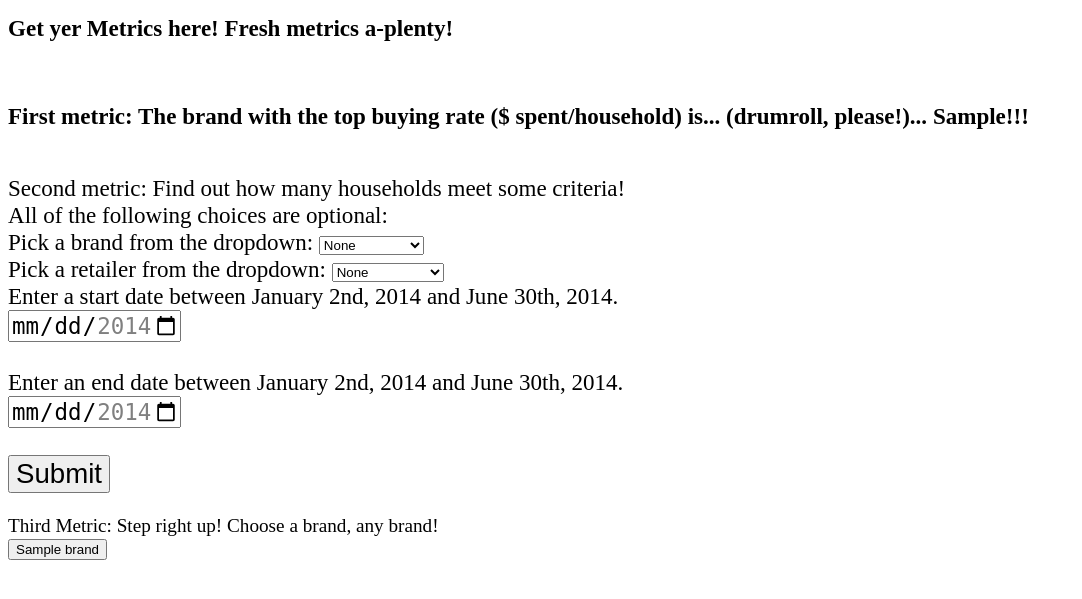
After one commit to lyrahalden/metrics_exercise, a Flask app: template templates/view.html in a window 1280 px wide. The commit adds this page. Shown: the top 599 px of the page, without its empty margins (0-1082 px from the left). Run offline with Flask 2, Linux system fonts and the light colour scheme; the template is opened without the code that fills it: most values are stand-ins (such as "Sample title", 1, 10 or a date in 2020).

Commit message:
put up some views

```diff
--- a/server.py
+++ b/server.py
@@ -1,4 +1,8 @@
 import pandas as pd
+
+from datetime import datetime
+
+from copy import copy
 
 """Metrics for Energy Drinks"""
 
@@ -6,8 +10,7 @@ from jinja2 import StrictUndefined
 
 from flask_debugtoolbar import DebugToolbarExtension
 
-from flask import (Flask, render_template, redirect, request, flash,
-                   session)
+from flask import (Flask, render_template, redirect, request, jsonify)
 
 app = Flask(__name__)
 
@@ -18,35 +21,29 @@ app.secret_key = "kittykat"
 # silently. Fixes this so that, instead, it raises an error.
 app.jinja_env.undefined = StrictUndefined
 
-
-@app.route('/')
-def index():
-    """Homepage."""
-
-    return render_template('homepage.html')
-
-
 ##############################################################################
 # Helper functions
 
 
 def read_and_clean():
-    """A helper function to read in data from the csv file and do some cleaning/parsing for price and date"""
+    """A helper function to read in data from the csv file
+        and do some cleaning/parsing for price and date"""
 
     # read in csv data, parse dates, set index to Trip ID
-    trips_df = pd.read_csv("./data/trips_gdrive.csv", sep=',', header=0, parse_dates=['Date'], index_col=['Trip ID'])
+    df = pd.read_csv("./data/trips_gdrive.csv", sep=',', header=0,
+                        parse_dates=['Date'], index_col=['Trip ID'])
 
     # remove dollar sign from price and change data type to int
-    trips_df['Item Dollars'] = (trips_df['Item Dollars'].str.strip('$').astype(int))
+    df['Item Dollars'] = (df['Item Dollars'].str.strip('$').astype(int))
 
-    return trips_df
+    return df
 
 
 def retailer_affinity(focus_brand):
     """Given a brand, returns the strongest retailer affinity relative to other brands"""
 
-    # call helper function to read and clean csv file
-    trips_df = read_and_clean()
+    # save a copy of global df in local variable
+    trips_df = copy(GLOBAL_DF)
 
     # if the brand name passed in exists in the dataframe
     if str(focus_brand) in trips_df['Parent Brand'].values:
@@ -62,7 +59,8 @@ def retailer_affinity(focus_brand):
     # only select the Retailer and Item Dollars columns
     trips_focus_brand = trips_focus_brand[['Retailer', 'Item Dollars']]
 
-    # sum up Item Dollar values and group by Retailer, then sort by the sum of Item Dollar values with biggest sum at the top
+    # sum up Item Dollar values and group by Retailer, then sort by the sum of
+    # Item Dollar values with biggest sum at the top
     most_selling_retailer = trips_focus_brand.groupby('Retailer').aggregate(sum).sort_values('Item Dollars', ascending=False)
 
     # returns the value of the index of the first row, which is the retailer name
@@ -72,8 +70,8 @@ def retailer_affinity(focus_brand):
 def count_hhs(brand=None, retailer=None, start_date=None, end_date=None):
     """Given inputs, returns the number of households that matches the inputs"""
 
-    # read in the csv file and clean/parse it
-    trips_df = read_and_clean()
+    # save a copy of global df in local variable
+    trips_df = copy(GLOBAL_DF)
 
     # check if a brand name has been passed in and exists in the Parent Brand column
     if brand and brand in trips_df['Parent Brand'].values:
@@ -105,8 +103,8 @@ def count_hhs(brand=None, retailer=None, start_date=None, end_date=None):
 def top_buying_brand():
     """Returns the brand with the top buying rate ($ spent per household)"""
 
-    # call helper function to read and clean csv file
-    trips_df = read_and_clean()
+    # save a copy of global df in local variable
+    trips_df = copy(GLOBAL_DF)
 
     # add up all the dollars spent for each brand
     dollars_spent = trips_df[['Parent Brand', 'Item Dollars']].groupby('Parent Brand').aggregate(sum)
@@ -120,8 +118,48 @@ def top_buying_brand():
     # divide the $ spent by the number of households for each brand
     buying_rate = dollars_spent['Item Dollars'] / dollars_spent['num_households']
 
-    # return the value of the index at the top of the list, which is the name of the brand with the highest buying rate
+    # return the value of the index at the top of the list,
+    # which is the name of the brand with the highest buying rate
     return buying_rate.index[0]
+
+##############################################################################
+
+GLOBAL_DF = read_and_clean()
+
+
+@app.route('/', methods=["GET", "POST"])
+def index():
+    """Homepage."""
+
+    if request.method == "GET":
+
+        return render_template('view.html',
+            retailers=GLOBAL_DF['Retailer'].unique(), brands=GLOBAL_DF['Parent Brand'].unique(),
+            top_brand=top_buying_brand(), )
+
+    elif request.method == "POST":
+
+        start_date = request.form.get("start")
+        end_date = request.form.get("end")
+        brand = request.form.get("brand")
+        retailer = request.form.get("retailer")
+
+        return render_template('hhs_answer.html',
+            result=count_hhs(brand=brand, retailer=retailer, start_date=start_date, end_date=end_date))
+
+
+@app.route("/affinity.json", methods=["POST"])
+def get_retailer():
+    """Makes ajax call to get retailer with highest affinity"""
+
+    brand = request.form.get("brand")
+    print brand
+
+    retailer = retailer_affinity(brand)
+
+    json_retailer = {"retailer": retailer}
+
+    return jsonify(json_retailer)
 
 
 if __name__ == "__main__":
@@ -131,9 +169,7 @@ if __name__ == "__main__":
     # make sure templates, etc. are not cached in debug mode
     app.jinja_env.auto_reload = app.debug
 
-    connect_to_db(app)
-
-    # Use the DebugToolbar
-    DebugToolbarExtension(app)
+    # # Use the DebugToolbar
+    # DebugToolbarExtension(app)
 
     app.run(port=5000, host='0.0.0.0')
--- /dev/null
+++ b/static/ajax.js
@@ -0,0 +1,14 @@
+"use strict";
+
+function displayRetailer(results){
+    var retailer_dict = results;
+    console.log(retailer_dict["retailer"]);
+    $('#retailer').html(retailer_dict["retailer"]);
+
+}
+
+$('#brand').on('click', ".chosen-brand", function() {
+    var brand = $(this).html();
+    console.log(brand);
+    $.post("/affinity.json", {"brand": brand}, displayRetailer);
+});
--- /dev/null
+++ b/static/style.css
@@ -0,0 +1,4 @@
+body, input, form, h1, h3 {
+    font-size: 120%;
+    display: block;
+}
--- a/templates/base.html
+++ b/templates/base.html
@@ -1,14 +1,18 @@
 <!doctype html>
 <html>
 <head>
+
   <title>{% block title %} TITLE GOES HERE {% endblock %}</title>
+
+  <link rel="stylesheet" href="/static/style.css">
+
 </head>
 
 <body>
 
   {% block content %} CONTENT GOES HERE {% endblock %}
 
-<script src="http://code.jquery.com/jquery.js"></script>
+<script src="https://code.jquery.com/jquery-1.12.4.js"></script>
 <script src="/static/ajax.js"></script>
 
 </body>
--- a/templates/homepage.html
+++ b/templates/hhs_answer.html
@@ -1,3 +1,4 @@
+
 {% extends 'base.html' %}
 
 
@@ -6,7 +7,9 @@
 
 {% block content %}
 
-<h1>Hello, world!</h1>
+The number of households that match that criteria: {{result}}.
+
+ <a href="/">Back to Form</a>
 
 
 {% endblock %}
--- /dev/null
+++ b/templates/view.html
@@ -0,0 +1,61 @@
+
+{% extends 'base.html' %}
+
+
+{% block title %} Homepage {% endblock %}
+
+
+{% block content %}
+
+<h1>Get yer Metrics here! Fresh metrics a-plenty!</h1>
+
+<br>
+<h3>First metric: The brand with the top buying rate ($ spent/household) is... (drumroll, please!)... {{top_brand}}!!!</h3>
+<br>
+
+<form action="/" method=POST>
+
+    Second metric: Find out how many households meet some criteria!
+    <br>
+    All of the following choices are optional:
+    <br>
+    Pick a brand from the dropdown:
+    <select name="brand">
+        <option name="brand" value="">None
+    {% for brand in brands %}
+
+        <option name="brand" value="{{brand}}">{{brand}}
+
+    {% endfor %}
+    </select>
+    <br>
+    Pick a retailer from the dropdown:
+    <select name="retailer">
+        <option name="brand" value="">None
+    {% for retailer in retailers %}
+
+        <option name="retailer" value="{{retailer}}">{{retailer}}
+
+    {% endfor %}
+    </select>
+    <br>
+    Enter a start date between January 2nd, 2014 and June 30th, 2014.
+    <input name="start" type="date" min="2014-01-02" max="2014-06-30">
+    <br>
+    Enter an end date between January 2nd, 2014 and June 30th, 2014.
+    <input name="end" type="date" min="2014-01-02" max="2014-06-30">
+    <br>
+    <input type="submit" value="Submit">
+
+</form>
+
+<br>
+    Third Metric: Step right up! Choose a brand, any brand!
+    <div id="brand">
+    {% for brand in brands %}
+        <button class="chosen-brand" type="button" value={{brand}}>{{brand}}</button>
+        <br>
+    {% endfor %}
+    </div>
+    <div id="retailer"></div>
+{% endblock %}
```
Also changed, not shown: templates/retailer_affinity_answer.html (added, +15 -0 lines), 1 other file.
